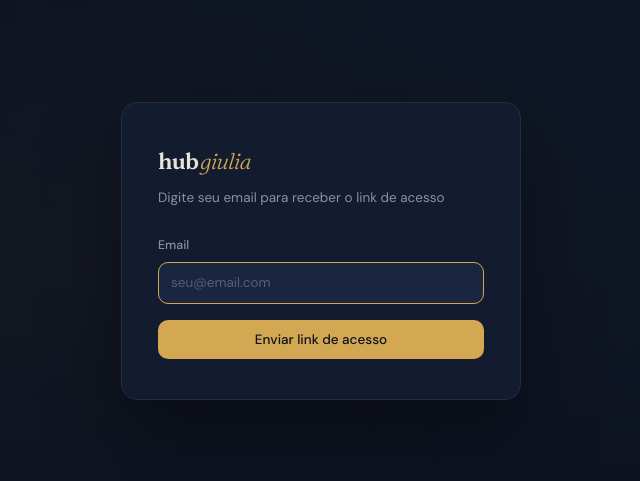
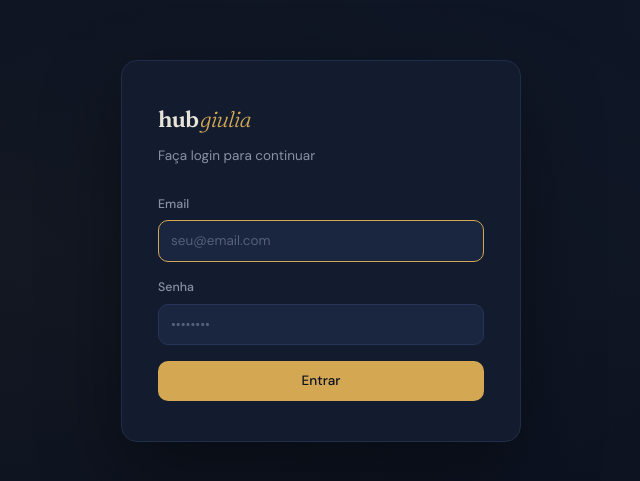
Before and after one commit to joaopauloalho/hub-giulia, a React (Vite) app: page /login in a window 1280 px wide. Shown: the part 149-630 px from the top of the page, without its empty margins (319-959 px from the left). Built offline with nearby package versions, Linux system fonts and the light colour scheme; no server answers.

Commit message:
feat: revert to simple email/password login
Co-Authored-By: Claude Sonnet 4.6 <noreply@anthropic.com>

```diff
--- a/src/pages/auth/LoginPage.tsx
+++ b/src/pages/auth/LoginPage.tsx
@@ -1,11 +1,13 @@
 import { useState, FormEvent } from 'react';
+import { useNavigate } from 'react-router-dom';
 import { supabase } from '../../lib/supabase';
 import { Input } from '../../components/ui/Input';
 import { Button } from '../../components/ui/Button';
 
 export function LoginPage() {
+  const navigate = useNavigate();
   const [email, setEmail] = useState('');
-  const [sent, setSent] = useState(false);
+  const [password, setPassword] = useState('');
   const [error, setError] = useState('');
   const [loading, setLoading] = useState(false);
 
@@ -13,15 +15,12 @@ export function LoginPage() {
     e.preventDefault();
     setError('');
     setLoading(true);
-    const { error } = await supabase.auth.signInWithOtp({
-      email,
-      options: { emailRedirectTo: window.location.origin },
-    });
+    const { error } = await supabase.auth.signInWithPassword({ email, password });
     if (error) {
-      setError(error.message);
+      setError('Email ou senha incorretos.');
       setLoading(false);
     } else {
-      setSent(true);
+      navigate('/dashboard');
     }
   };
 
@@ -32,17 +31,7 @@ export function LoginPage() {
           <span className="logo-text">hub</span>
           <span className="logo-accent">giulia</span>
         </div>
-
-        {sent ? (
-          <>
-            <p className="login-sub" style={{ marginTop: '8px' }}>Link enviado!</p>
-            <p style={{ color: 'var(--text-3)', fontSize: '0.875rem', marginTop: '12px', lineHeight: '1.6' }}>
-              Verifique o email <strong style={{ color: 'var(--text-2)' }}>{email}</strong> e clique no link para entrar.
-            </p>
-          </>
-        ) : (
-          <>
-            <p className="login-sub">Digite seu email para receber o link de acesso</p>
+        <p className="login-sub">Faça login para continuar</p>
         <form onSubmit={handleSubmit} className="login-form">
           <Input
             label="Email"
@@ -53,13 +42,19 @@ export function LoginPage() {
             required
             autoFocus
           />
+          <Input
+            label="Senha"
+            type="password"
+            placeholder="••••••••"
+            value={password}
+            onChange={e => setPassword(e.target.value)}
+            required
+          />
           {error && <p className="login-error">{error}</p>}
           <Button type="submit" disabled={loading} className="w-full">
-                {loading ? 'Enviando...' : 'Enviar link de acesso'}
+            {loading ? 'Entrando...' : 'Entrar'}
           </Button>
         </form>
-          </>
-        )}
       </div>
     </div>
   );
```
Lines whose indentation alone changed are shown as unchanged.
